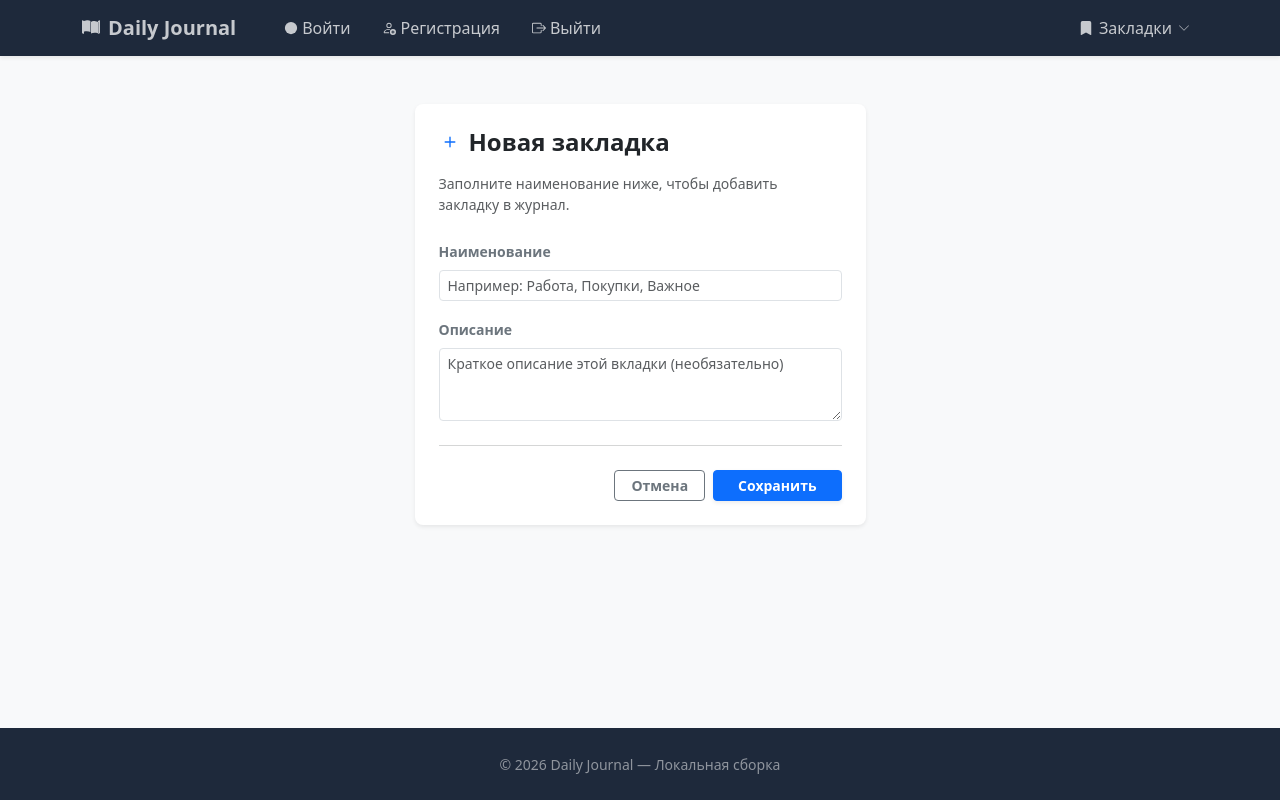
After one commit to burmspb-code/Daily_journal, a Django app: page /daily/bookmark/add/ in a window 1280 px wide. The commit adds this page. Run offline with Django 5.2, Linux system fonts and the light colour scheme; parts of the project's set-up code (start-up, migrations or seed data) failed here and were passed over; some libraries are stand-ins or nearby versions.

Commit message:
implemented the addition of a new bookmark

```diff
--- a/daily/forms.py
+++ b/daily/forms.py
@@ -3,7 +3,9 @@ from .models import Task, Bookmark
 
 
 class TaskForm(forms.ModelForm):
+    """Класс для опеделения полей формы для ввода информации."""
     class Meta:
+        """Класс метаданных."""
         model = Task
         fields = ['name', 'reminder_at', 'comment', 'bookmark']
 
@@ -15,7 +17,7 @@ class TaskForm(forms.ModelForm):
             ),
         }
 
-    # Переопределяем метод __init__ для обработки даты и установки дефолтной закладки
+    # Переопределяем метод __init__ для обработки даты
     def __init__(self, *args, **kwargs):
         super().__init__(*args, **kwargs)
 
@@ -23,10 +25,14 @@ class TaskForm(forms.ModelForm):
         if self.instance and self.instance.pk and self.instance.reminder_at:
             self.initial['reminder_at'] = self.instance.reminder_at.strftime('%Y-%m-%dT%H:%M')
 
-        # 2. Логика для дефолтной Закладки 1 (если объект еще создается)
-        if not self.instance or not self.instance.pk:
-            bookmark, created = Bookmark.objects.get_or_create(
-                name="Закладка 1",
-                defaults={"description": "Автоматически созданная базовая закладка"}
-            )
-            self.initial['bookmark'] = bookmark.id
+        # 2. Настройка выпадающего списка закладок в форме (опционально)
+        # Делаем поле обязательным, так как пустых закладок быть не может
+        self.fields['bookmark'].empty_label = None
+
+
+class BookmarkForm(forms.ModelForm):
+    """Класс для опеделения полей формы для ввода информации."""
+    class Meta:
+        """Класс метаданных."""
+        model = Bookmark
+        fields = ['name', 'description']
--- a/daily/models.py
+++ b/daily/models.py
@@ -21,6 +21,7 @@ class Bookmark(models.Model):
     )
 
     class Meta:
+        """Класс метаданных."""
         verbose_name = "Закладка"
         verbose_name_plural = "Закладки"
         ordering = ['name']
@@ -86,6 +87,7 @@ class Task(models.Model):
     )
 
     class Meta:
+        """Класс метаданных."""
         db_table = 'tasks'  # Имя таблицы в PostgreSQL
         verbose_name = 'Задача'
         verbose_name_plural = 'Задачи'
--- /dev/null
+++ b/daily/templates/daily/bookmark_form.html
@@ -0,0 +1,79 @@
+{% extends 'daily/base.html' %}
+
+{% block title %}Создать закладку{% endblock %}
+
+{% block content %}
+<div class="row justify-content-center">
+    <div class="col-md-6 col-lg-5">
+        <!-- Карточка формы -->
+        <div class="card shadow-sm border-0 rounded-3">
+            <div class="card-body p-4">
+                <h2 class="h4 fw-bold text-dark mb-3 d-flex align-items-center gap-2">
+                    <!-- Современная SVG-иконка плюса -->
+                    <svg xmlns="http://www.w3.org/2000/svg" width="22" height="22" fill="currentColor" class="text-primary" viewBox="0 0 16 16">
+                        <path d="M8 4a.5.5 0 0 1 .5.5v3h3a.5.5 0 0 1 0 1h-3v3a.5.5 0 0 1-1 0v-3h-3a.5.5 0 0 1 0-1h3v-3A.5.5 0 0 1 8 4"/>
+                    </svg>
+                    <span>Новая закладка</span>
+                </h2>
+                <p class="text-muted small mb-4">Заполните наименование ниже, чтобы добавить закладку в журнал.</p>
+
+                <!-- Форма отправки данных в Django -->
+                <form method="POST" action="">
+                    {% csrf_token %}
+
+                    <!-- Вывод общих ошибок формы, если они есть -->
+                    {% if form.non_field_errors %}
+                        {% for error in form.non_field_errors %}
+                            <div class="alert alert-danger py-2 px-3 small mb-3">⚠️ {{ error }}</div>
+                        {% endfor %}
+                    {% endif %}
+
+                    <!-- Поле: Название -->
+                    <div class="mb-3">
+                        <label for="{{ form.name.id_for_label }}" class="form-label fw-semibold small text-secondary">
+                            {{ form.name.label }}
+                        </label>
+                        <input type="text"
+                               name="{{ form.name.html_name }}"
+                               id="{{ form.name.id_for_label }}"
+                               class="form-control form-control-sm {% if form.name.errors %}is-invalid{% endif %}"
+                               placeholder="Например: Работа, Покупки, Важное"
+                               value="{{ form.name.value|default_if_none:'' }}"
+                               required>
+                        {% for error in form.name.errors %}
+                            <div class="invalid-feedback small mt-1">⚠️ {{ error }}</div>
+                        {% endfor %}
+                    </div>
+
+                    <!-- Поле: Описание -->
+                    <div class="mb-3">
+                        <label for="{{ form.description.id_for_label }}" class="form-label fw-semibold small text-secondary">
+                            {{ form.description.label }}
+                        </label>
+                        <textarea name="{{ form.description.html_name }}"
+                                  id="{{ form.description.id_for_label }}"
+                                  class="form-control form-control-sm {% if form.description.errors %}is-invalid{% endif %}"
+                                  rows="3"
+                                  placeholder="Краткое описание этой вкладки (необязательно)">{{ form.description.value|default_if_none:'' }}</textarea>
+                        {% for error in form.description.errors %}
+                            <div class="invalid-feedback small mt-1">⚠️ {{ error }}</div>
+                        {% endfor %}
+                    </div>
+
+                    <hr class="my-4 text-muted opacity-25">
+
+                    <!-- Кнопки управления -->
+                    <div class="d-flex gap-2 justify-content-end">
+                        <a href="{% url 'daily:task_list' %}" class="btn btn-outline-secondary btn-sm px-3 fw-semibold">
+                            Отмена
+                        </a>
+                        <button type="submit" class="btn btn-primary btn-sm px-4 fw-semibold shadow-sm">
+                            Сохранить
+                        </button>
+                    </div>
+                </form>
+            </div>
+        </div>
+    </div>
+</div>
+{% endblock %}
--- a/daily/templates/daily/includes/navbar.html
+++ b/daily/templates/daily/includes/navbar.html
@@ -52,12 +52,9 @@
             <ul class="navbar-nav align-items-center gap-4 ms-auto">
                 <!-- Выпадающее меню закладок -->
                 <li class="nav-item dropdown">
+                    <!-- Добавлен атрибут data-bs-offset для смещения меню ровно к верхнему краю ссылки -->
                     <a class="nav-link dropdown-toggle-custom text-white opacity-75 custom-hover py-1 d-flex align-items-center gap-1"
-                       href="#"
-                       id="bookmarksDropdown"
-                       role="button"
-                       data-bs-toggle="dropdown"
-                       aria-expanded="false">
+                       href="#" id="bookmarksDropdown" role="button" data-bs-toggle="dropdown" aria-expanded="false" data-bs-offset="0,-32">
                         <!-- Иконка перед словом Закладки -->
                         <svg xmlns="http://www.w3.org/2000/svg" width="14" height="14" fill="currentColor" viewBox="0 0 16 16" style="margin-right: 2px;">
                             <path d="M2 2v13.5a.5.5 0 0 0 .74.439L8 13.069l5.26 2.87A.5.5 0 0 0 14 15.5V2a2 2 0 0 0-2-2H4a2 2 0 0 0-2 2z"/>
@@ -68,12 +65,26 @@
                             <path fill-rule="evenodd" d="M1.646 4.646a.5.5 0 0 1 .708 0L8 10.293l5.646-5.647a.5.5 0 0 1 .708.708l-6 6a.5.5 0 0 1-.708 0l-6-6a.5.5 0 0 1 0-.708z"/>
                         </svg>
                     </a>
-                    <ul class="dropdown-menu dropdown-menu-end shadow-lg custom-dropdown-menu" aria-labelledby="bookmarksDropdown">
+
+                    <ul class="dropdown-menu dropdown-menu-end shadow-lg custom-dropdown-menu p-0 m-0" aria-labelledby="bookmarksDropdown">
+                        <!-- Кнопка создания закладки -->
+                        <li>
+                            <a class="dropdown-item py-1 px-3 d-flex align-items-center gap-2" href="{% url 'daily:bookmark_create' %}">
+                                <!-- Размер увеличен до 20, класс text-white делает иконку максимально яркой -->
+                                <svg xmlns="http://www.w3.org/2000/svg" width="20" height="20" fill="currentColor" viewBox="0 0 16 16" class="text-white">
+                                    <path d="M8 4a.5.5 0 0 1 .5.5v3h3a.5.5 0 0 1 0 1h-3v3a.5.5 0 0 1-1 0v-3h-3a.5.5 0 0 1 0-1h3v-3a.5.5 0 0 1 .5-.5z"/>
+                                </svg>
+                                <strong>Создать</strong>
+                            </a>
+                        </li>
+
+                        <!-- Светло-серая разделительная линия для темного фона -->
+                        <li><hr class="dropdown-divider border-light m-0" style="opacity: 0.25;"></li>
+
                         {% if bookmarks %}
                             {% for bookmark in bookmarks %}
                                 <li>
-                                    <a class="dropdown-item py-2 px-3 d-flex align-items-center gap-2" href="{% url 'daily:task_list' %}?bookmark={{ bookmark.id }}">
-                                        <!-- Маленькая контурная иконка закладки для пунктов меню -->
+                                    <a class="dropdown-item py-1 px-3 d-flex align-items-center gap-2" href="{% url 'daily:task_list' %}?bookmark={{ bookmark.id }}">
                                         <svg xmlns="http://www.w3.org/2000/svg" width="12" height="12" fill="currentColor" viewBox="0 0 16 16" class="text-white-50">
                                             <path d="M2 2a2 2 0 0 1 2-2h8a2 2 0 0 1 2 2v13.5a.5.5 0 0 1-.777.416L8 13.101l-5.223 2.815A.5.5 0 0 1 2 15.5V2zm2-1a1 1 0 0 0-1 1v12.566l4.723-2.545a.5.5 0 0 1 .554 0L13 14.566V2a1 1 0 0 0-1-1H4z"/>
                                         </svg>
@@ -82,18 +93,9 @@
                                 </li>
                             {% endfor %}
                         {% else %}
-                            <li><span class="dropdown-item-text text-white-50 small py-2 px-3">Нет закладок</span></li>
+                            <li><span class="dropdown-item-text text-white-50 small py-1 px-3">Нет закладок</span></li>
                         {% endif %}
                     </ul>
-                </li>
-                <!-- Кнопка создания задачи -->
-                <li class="nav-item">
-                    <a class="nav-link text-warning opacity-75 custom-hover py-1 d-flex align-items-center gap-2" href="{% url 'daily:task_create' %}">
-                        <svg xmlns="http://www.w3.org/2000/svg" width="16" height="16" fill="currentColor" viewBox="0 0 16 16" style="vertical-align: middle;">
-                            <path d="M8 4a.5.5 0 0 1 .5.5v3h3a.5.5 0 0 1 0 1h-3v3a.5.5 0 0 1-1 0v-3h-3a.5.5 0 0 1 0-1h3v-3A.5.5 0 0 1 8 4"/>
-                        </svg>
-                        <span class="fw-bold">Создать задачу</span>
-                    </a>
                 </li>
             </ul>
 
--- a/daily/templates/daily/task_form.html
+++ b/daily/templates/daily/task_form.html
@@ -10,7 +10,7 @@
             <div class="card-body p-4">
                 <h2 class="h4 fw-bold text-dark mb-3 d-flex align-items-center gap-2">
                     <!-- Современная SVG-иконка плюса вместо старого эмодзи -->
-                    <svg xmlns="http://w3.org" width="22" height="22" fill="currentColor" class="text-primary" viewBox="0 0 16 16">
+                    <svg xmlns="http://www.w3.org/2000/svg" width="22" height="22" fill="currentColor" class="text-primary" viewBox="0 0 16 16">
                         <path d="M8 4a.5.5 0 0 1 .5.5v3h3a.5.5 0 0 1 0 1h-3v3a.5.5 0 0 1-1 0v-3h-3a.5.5 0 0 1 0-1h3v-3A.5.5 0 0 1 8 4"/>
                     </svg>
                     <span>Новая задача</span>
--- a/daily/urls.py
+++ b/daily/urls.py
@@ -1,5 +1,5 @@
 from django.urls import path
-from .views import TaskListView, TaskCreateView, TaskUpdateApiView, TaskDeleteApiView
+from .views import TaskListView, TaskCreateView, TaskUpdateApiView, TaskDeleteApiView, BookmarkCreateView
 from .apps import DailyConfig
 
 
@@ -12,6 +12,8 @@ urlpatterns = [
     path('task/add/', TaskCreateView.as_view(), name='task_create'),
     # Страница редактирования задачи
     path('task/update-api/', TaskUpdateApiView.as_view(), name='task_update_api'),
-    # Страница для удаления
+    # Страница для удаления задачи
     path('task/delete-api/', TaskDeleteApiView.as_view(), name='task_delete_api'),
+    # Страница для создания закладки
+    path('bookmark/add/', BookmarkCreateView.as_view(), name='bookmark_create'),
 ]
--- a/daily/views.py
+++ b/daily/views.py
@@ -1,9 +1,9 @@
 import json
 from django.http import JsonResponse
 from django.views.generic import ListView, CreateView, UpdateView, DeleteView
-from django.urls import reverse_lazy
+from django.urls import reverse_lazy, reverse
 from .models import Task, Bookmark
-from .forms import TaskForm
+from .forms import TaskForm, BookmarkForm
 
 
 class TaskListView(ListView):
@@ -14,6 +14,18 @@ class TaskListView(ListView):
     def get_queryset(self):
         # Получаем базовый набор всех записей из PostgreSQL
         queryset = super().get_queryset()
+
+        # Фильтрация задач по текущей закладке (чтобы не валить всё в кучу)
+        bookmark_id = self.request.GET.get('bookmark')
+        if bookmark_id:
+            queryset = queryset.filter(bookmark_id=bookmark_id)
+        else:
+            # Если старт страницы, берем задачи первой закладки (если она есть)
+            first_bookmark = Bookmark.objects.order_by('id').first()
+            if first_bookmark:
+                queryset = queryset.filter(bookmark=first_bookmark)
+            else:
+                queryset = queryset.none()  # Если закладок нет вообще — возвращаем пустоту
 
         # Фильтрация по наименованию задачи
         name_query = self.request.GET.get('name', '').strip()
@@ -43,17 +55,18 @@ class TaskListView(ListView):
         context['current_flag'] = self.request.GET.get('flag', '')
         context['current_sort'] = self.request.GET.get('sort', '')
 
+        # Передаем список абсолютно всех закладок для рендеринга пунктов меню
+        all_bookmarks = Bookmark.objects.all()
+        context['bookmarks'] = all_bookmarks
+
         # Извлекаем ID закладки из GET-параметров (если он передан в URL)
         bookmark_id = self.request.GET.get('bookmark')
         if bookmark_id:
             # Если ID передан, ищем конкретную закладку
-            context['current_bookmark'] = Bookmark.objects.filter(id=bookmark_id).first()
+            context['current_bookmark'] = all_bookmarks.filter(id=bookmark_id).first()
         else:
             # Если старт страницы (параметра нет), берем самую первую закладку из базы
-            context['current_bookmark'] = Bookmark.objects.order_by('id').first()
-
-        # Передаем список абсолютно всех закладок для рендеринга пунктов меню
-        context['bookmarks'] = Bookmark.objects.all()
+            context['current_bookmark'] = all_bookmarks.order_by('id').first()
 
         # Собираем уникальные, непустые имена компаний в алфавитном порядке
         context['unique_companies'] = Task.objects.exclude(name="").values_list('name', flat=True).distinct().order_by(
@@ -67,7 +80,33 @@ class TaskCreateView(CreateView):
     context_object_name = "task"
     form_class = TaskForm
     success_url = reverse_lazy("daily:task_list")
-    success_message = "Новыя задача успешно создана!"
+    success_message = "Новая задача успешно создана!"
+
+    def dispatch(self, request, *args, **kwargs):
+        """Жесткая проверка: если закладок в базе нет, не выводим форму."""
+        if not Bookmark.objects.exists():
+            # Вариант 1 (Рекомендуется): Перенаправляем пользователя на главную (кнопки там не будет)
+            return redirect('daily:task_list')
+
+            # Вариант 2 (Если хотите выкинуть явную ошибку):
+            # raise Http404("Нельзя создать задачу: в системе отсутствуют закладки.")
+
+        return super().dispatch(request, *args, **kwargs)
+
+    def get_initial(self):
+        """Передаем ID текущей активной закладки в форму."""
+        initial = super().get_initial()
+        bookmark_id = self.request.GET.get('bookmark')
+
+        if bookmark_id:
+            initial['bookmark'] = bookmark_id
+        else:
+            # Если в URL почему-то нет ID, берем первую существующую закладку
+            first_bookmark = Bookmark.objects.order_by('id').first()
+            if first_bookmark:
+                initial['bookmark'] = first_bookmark.id
+
+        return initial
 
 
 class TaskUpdateApiView(UpdateView):
@@ -159,3 +198,19 @@ class TaskDeleteApiView(DeleteView):
 
         except Exception as e:
             return JsonResponse({'status': 'error', 'message': str(e)}, status=400)
+
+
+class BookmarkCreateView(CreateView):
+    """Контроллер создания новой закладки."""
+    model = Bookmark
+    form_class = BookmarkForm
+    template_name = 'daily/bookmark_form.html'  # Укажите путь к вашему HTML-шаблону формы
+    context_object_name = "bookmark"
+
+    def get_success_url(self):
+        """
+        После успешного создания закладки динамически перенаправляем
+        пользователя на главную страницу с автоматическим открытием этой новой вкладки.
+        """
+        # self.object — это только что сохраненный в базу данных экземпляр Bookmark
+        return f"{reverse('daily:task_list')}?bookmark={self.object.id}"
```
Also changed, not shown: daily/templates/daily/task_list.html (+18 -6 lines). Lines whose indentation alone changed are shown as unchanged.
